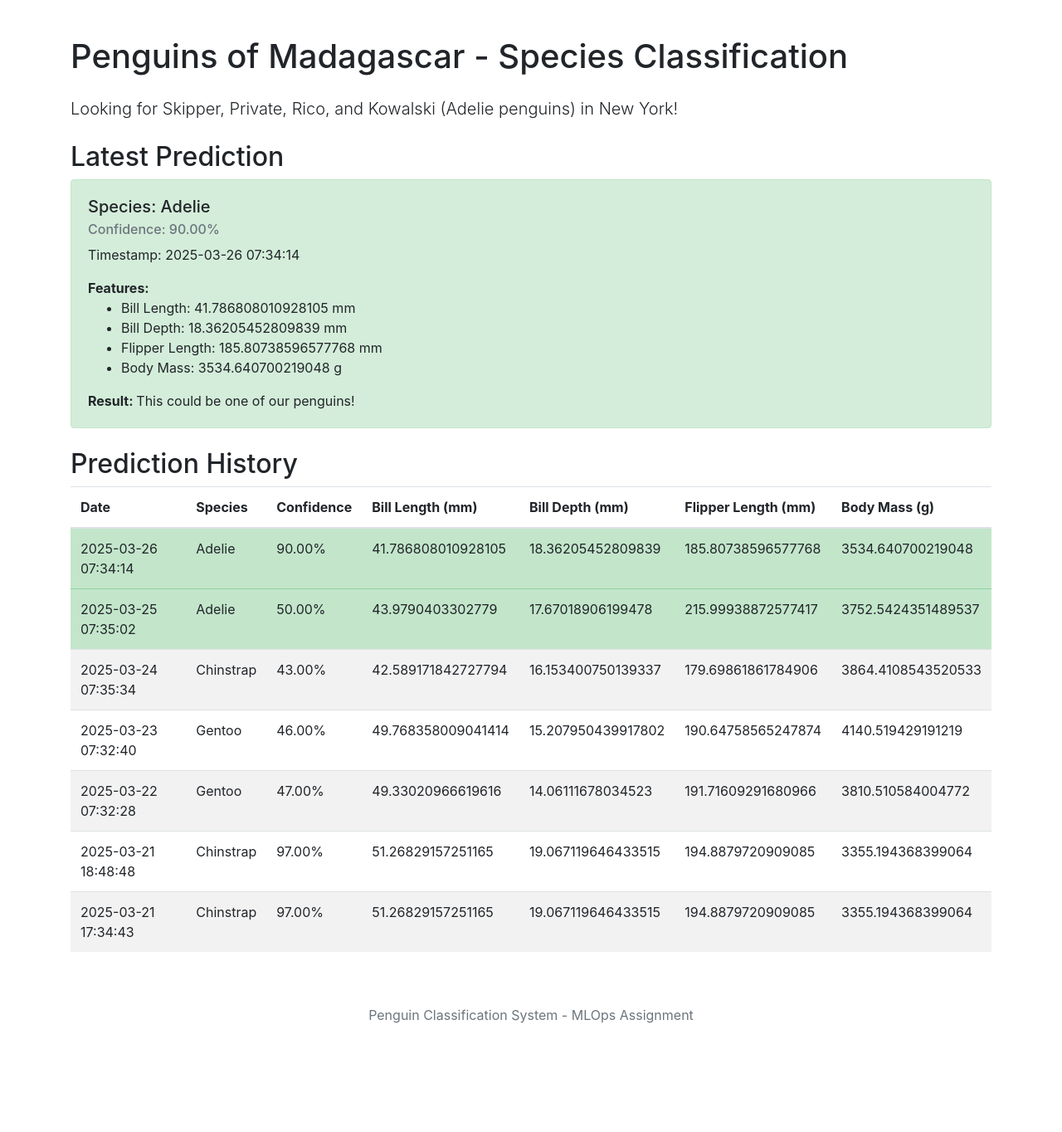
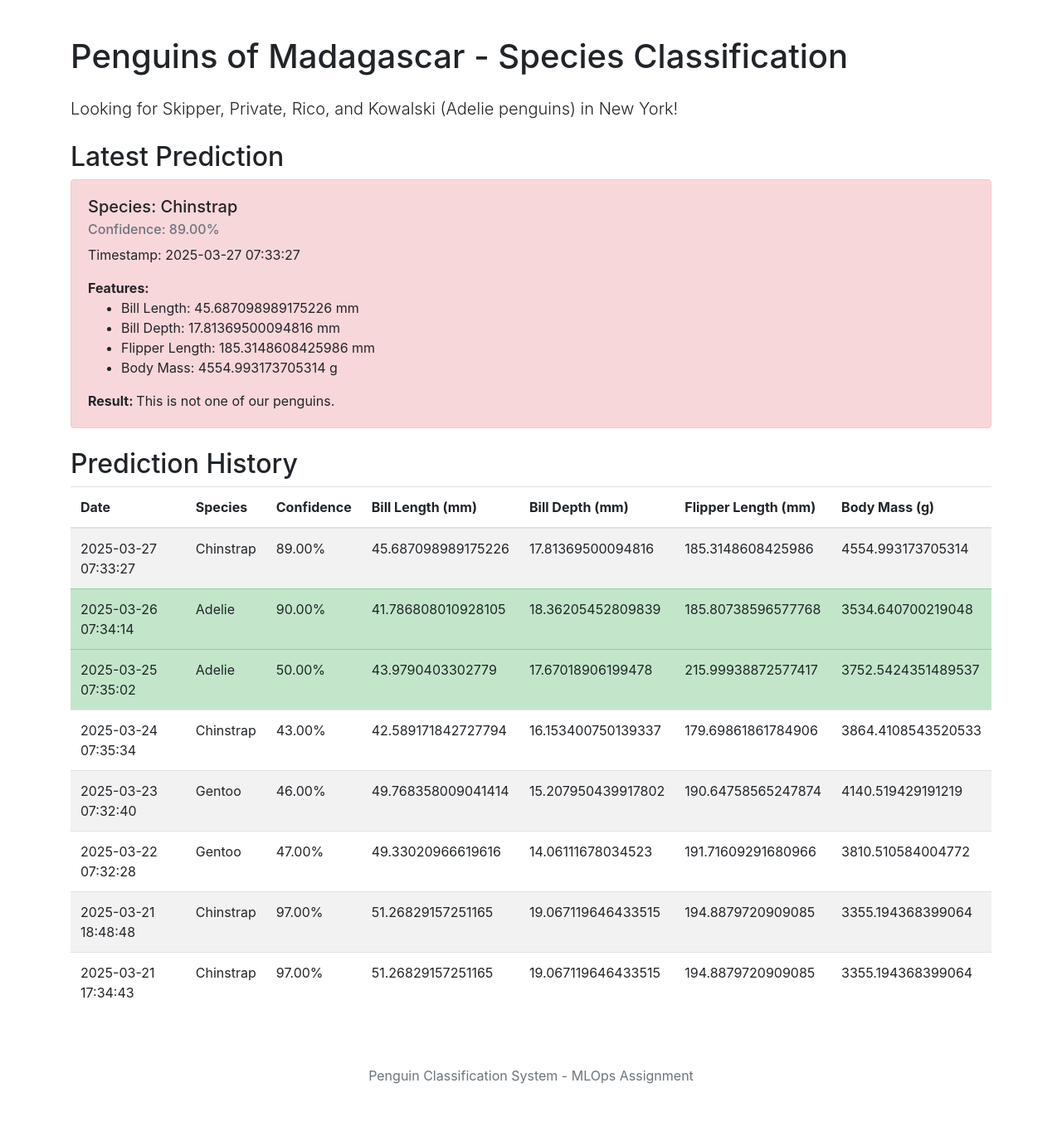
Before and after one commit to JAdamHub/MLOps_Assignment1, a Jekyll site: the page built from docs/index.html, in a window 1280 px wide. Shown: the whole page at 83% size. Built offline with Jekyll 4.4.1, drawn with Linux system fonts in a browser that asks for light colours; before the commit the page ends 1291 px from its top, so only the background shows below that.

Commit message:
Update prediction data

```diff
--- a/docs/index.html
+++ b/docs/index.html
@@ -8,23 +8,23 @@ title: Penguins of Madagascar - Species Classification
 
         <h2 class="mt-4">Latest Prediction</h2>
 
-            <div class="card prediction-card adelie">
+            <div class="card prediction-card other">
                 <div class="card-body">
-                    <h5 class="card-title">Species: Adelie</h5>
-                    <h6 class="card-subtitle mb-2 text-muted">Confidence: 90.00%</h6>
-                    <p class="card-text">Timestamp: 2025-03-26 07:34:14</p>
+                    <h5 class="card-title">Species: Chinstrap</h5>
+                    <h6 class="card-subtitle mb-2 text-muted">Confidence: 89.00%</h6>
+                    <p class="card-text">Timestamp: 2025-03-27 07:33:27</p>
                     <div class="card-text">
                         <strong>Features:</strong>
                         <ul>
-                            <li>Bill Length: 41.786808010928105 mm</li>
-                            <li>Bill Depth: 18.36205452809839 mm</li>
-                            <li>Flipper Length: 185.80738596577768 mm</li>
-                            <li>Body Mass: 3534.640700219048 g</li>
+                            <li>Bill Length: 45.687098989175226 mm</li>
+                            <li>Bill Depth: 17.81369500094816 mm</li>
+                            <li>Flipper Length: 185.3148608425986 mm</li>
+                            <li>Body Mass: 4554.993173705314 g</li>
                         </ul>
                     </div>
                     <p class="card-text">
                         <strong>Result: </strong>
-                        This could be one of our penguins!
+                        This is not one of our penguins.
                     </p>
                 </div>
             </div>
@@ -44,6 +44,16 @@ title: Penguins of Madagascar - Species Classification
                         </tr>
                     </thead>
                     <tbody>
+
+                        <tr class="">
+                            <td>2025-03-27 07:33:27</td>
+                            <td>Chinstrap</td>
+                            <td>89.00%</td>
+                            <td>45.687098989175226</td>
+                            <td>17.81369500094816</td>
+                            <td>185.3148608425986</td>
+                            <td>4554.993173705314</td>
+                        </tr>
 
                         <tr class="table-success">
                             <td>2025-03-26 07:34:14</td>
```
Also changed, not shown: docs/prediction_history.json (+12 -0 lines).
